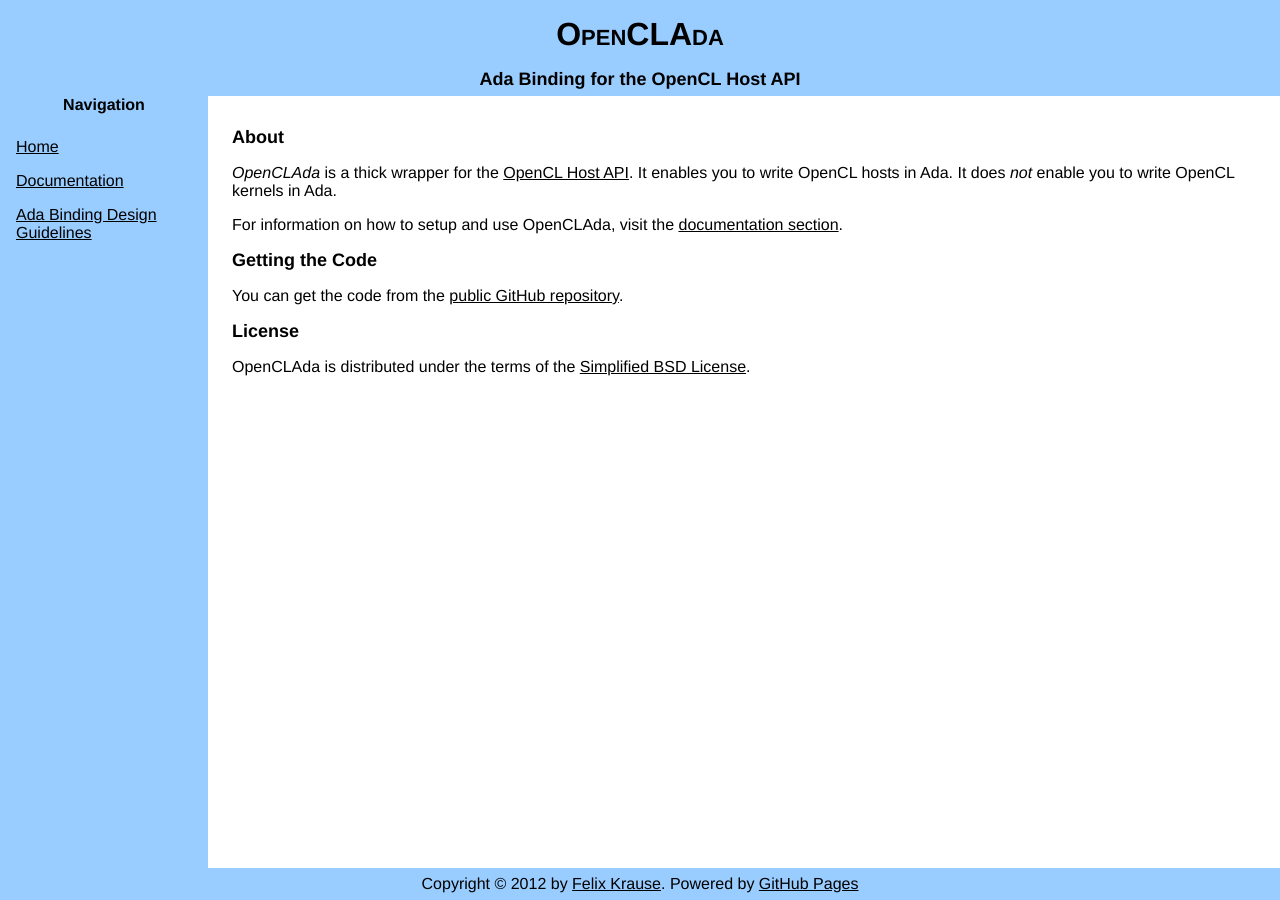
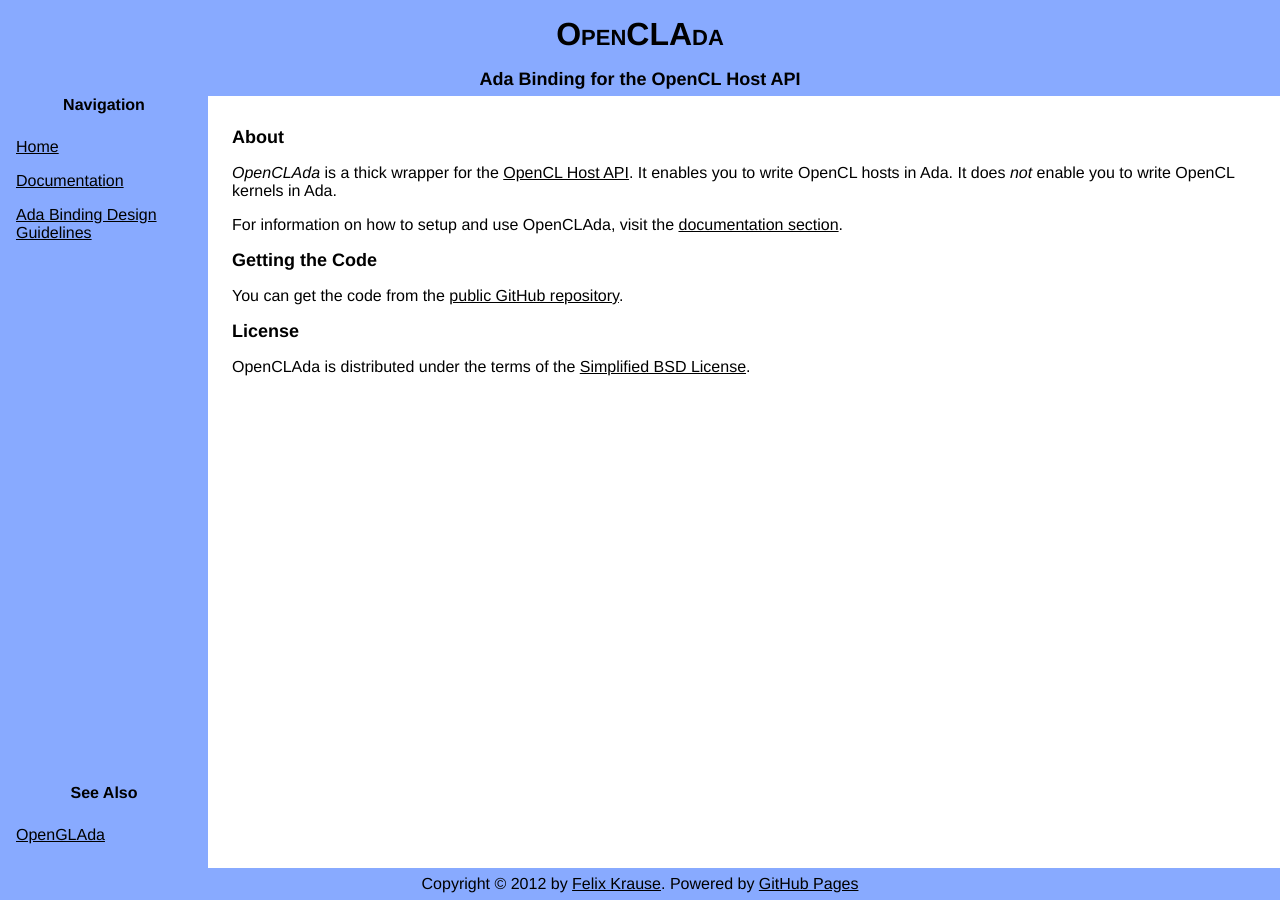
Before and after one commit to flyx/OpenCLAda, a Jekyll site: the page built from index.md, in a window 1280 px wide. Built offline with Jekyll 4.4.1, drawn with Linux system fonts in a browser that asks for light colours.

Commit message:
Added link to OpenGLAda

```diff
--- a/_layouts/default.html
+++ b/_layouts/default.html
@@ -21,6 +21,13 @@
 				<li><a href="/OpenCLAda/documentation.html" {% if page.url == '/documentation.html' %} class="active" {% endif %}>Documentation</a></li>
 				<li><a href="/OpenCLAda/binding-design.html" {% if page.url == '/binding-design.html' %} class="active" {% endif %}>Ada Binding Design Guidelines</a></li>
 			</ul>
+
+			<div class="seeAlso">
+				<h3>See Also</h3>
+				<ul>
+					<li><a href="http://flyx86.github.com/OpenGLAda/">OpenGLAda</a></li>
+				</ul>
+			</div>
 		</nav>
 
 		<article>
--- a/css/main.css
+++ b/css/main.css
@@ -19,7 +19,7 @@ body > header {
 	height: 6em;
 
 	text-align: center;
-	background: #9cf;
+	background: #8af;
 }
 
 body > nav {
@@ -31,7 +31,7 @@ body > nav {
 	bottom: 2em;
 	width: 13em;
 
-	background: #9cf;
+	background: #8af;
 }
 
 body > footer {
@@ -42,7 +42,7 @@ body > footer {
 	bottom: 0;
 	height: 2em;
 
-	background: #9cf;
+	background: #8af;
 	text-align: center;
 }
 
@@ -69,18 +69,18 @@ body > header > h2 {
 
 /* Nav Style */
 
-body > nav > h3 {
+body > nav h3 {
 	margin-top: 0;
 	text-align: center;
 	font-size: medium;
 }
 
-body > nav > ul {
+body > nav ul {
 	list-style-type: none;
 	padding: 0;
 }
 
-body > nav > ul > li > a {
+body > nav ul > li > a {
 	display: inline-block;
 	width: 11em;
 	padding-left: 1em;
@@ -89,14 +89,24 @@ body > nav > ul > li > a {
 	padding-bottom: 0.5em;
 }
 
-body > nav > ul > li > a.active {
+body > nav ul > li > a.active {
 	background: white;
 	font-weight: bold;
 	text-decoration: none;
 }
 
-body > nav > ul > li > a:hover, body > nav > ul > li > a:active {
-	background: #adf;
+body > nav ul > li > a:hover, body > nav > ul > li > a:active {
+	background: #bcf;
+}
+
+body > nav > div.seeAlso {
+	position: absolute;
+	bottom : 0;
+	left : 0;
+	right : 0;
+
+	margin: 0;
+	padding: 0;
 }
 
 /* Content Style */
```
